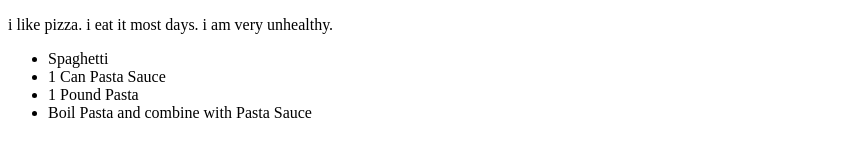
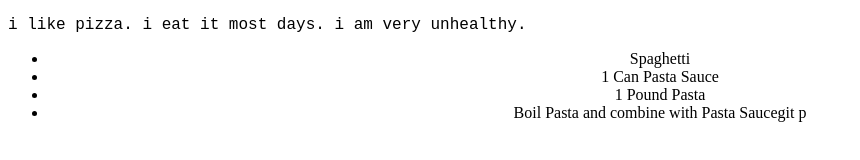
Before and after one commit to iNerdGirl/git-drill-version-3, a plain HTML site: page app/new.html in a window 1280 px wide. Shown: the whole page, without its empty margins (0-860 px from the left). Drawn offline with Linux system fonts and the light colour scheme.

Commit message:
changed five CSS properties

```diff
--- a/app/new.css
+++ b/app/new.css
@@ -0,0 +1,19 @@
+main {
+  background-color: whitesmoke
+}
+
+p {
+  font-family: 'Courier New', Courier, monospace
+}
+
+li {
+  text-decoration: none
+}
+
+ul {
+  text-align: center
+}
+
+nav {
+  font-size: 12em
+}
--- a/app/new.html
+++ b/app/new.html
@@ -11,7 +11,7 @@
       <li>Spaghetti</li>
       <li>1 Can Pasta Sauce</li>
       <li>1 Pound Pasta</li>
-      <li>Boil Pasta and combine with Pasta Sauce</li>
+      <li>Boil Pasta and combine with Pasta Saucegit p</li>
     </ul>
   </body>
 </html>
```
Also changed, not shown: app/new-dir/app.js (line endings or trailing spaces).
